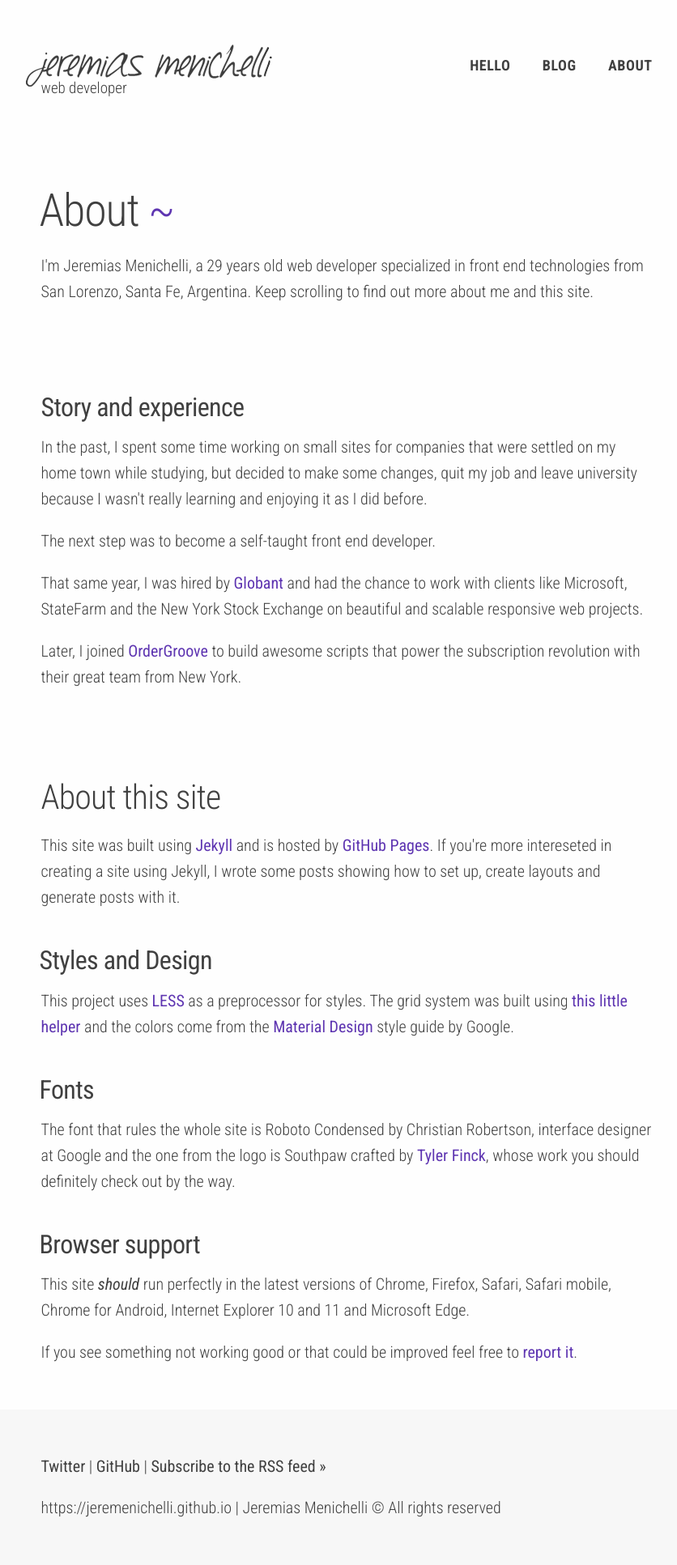
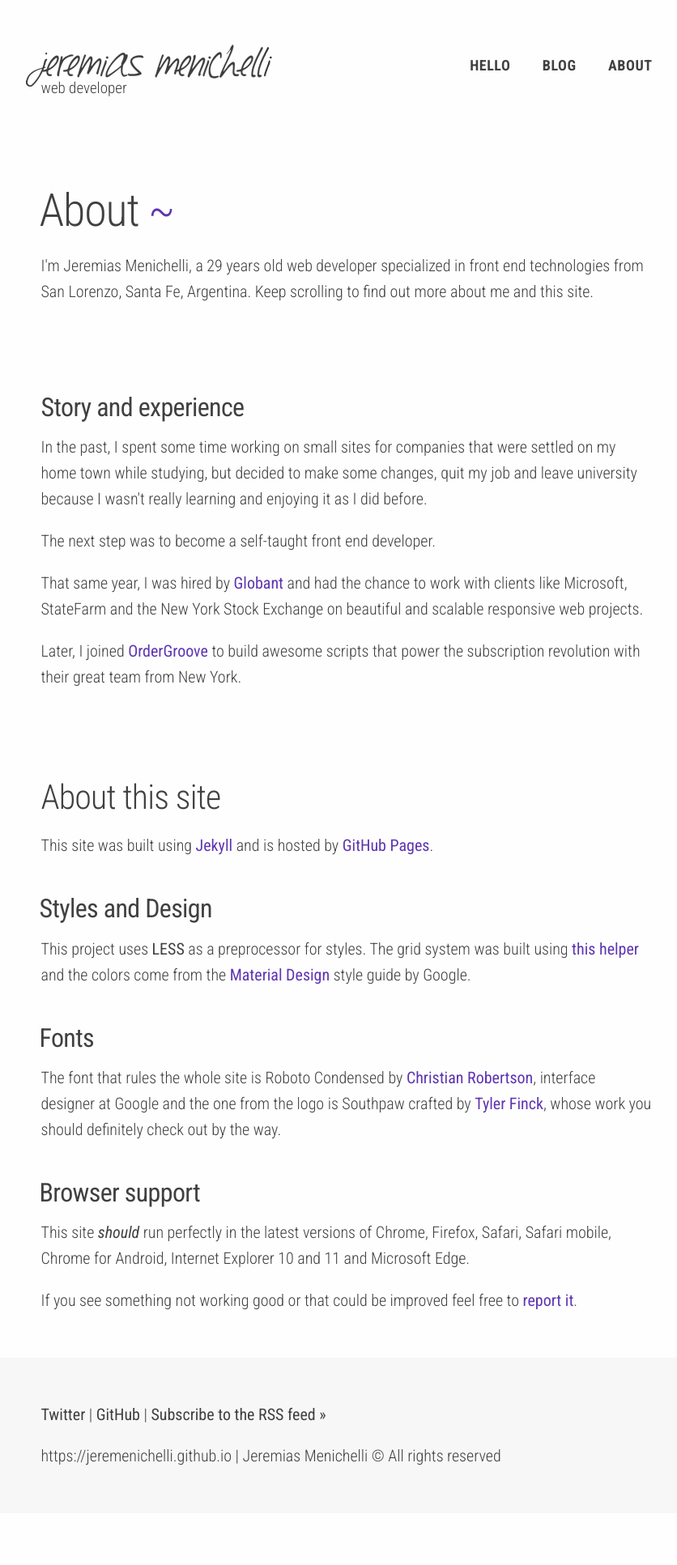
Before and after one commit to jeremenichelli/jeremenichelli.github.io, a Jekyll site: the page built from about/index.html, in a window 1280 px wide. Shown: the whole page at 81% size, without its empty margins (212-1048 px from the left). Built offline with Jekyll 4.4.1, drawn with Linux system fonts in a browser that asks for light colours; after the commit the page ends 1869 px from its top, so only the background shows below that.

Commit message:
Changes in text about site building process

```diff
--- a/about/index.html
+++ b/about/index.html
@@ -17,13 +17,13 @@ type: about
     <div class="row">
         <div class="column column-6">
             <h2 class="about--main-title">About this site</h2>
-            <p>This site was built using <a href="https://www.jekyllrb.com">Jekyll</a> and is hosted by <a href="https://pages.github.com" target="_blank">GitHub Pages</a>. If you're more intereseted in creating a site using Jekyll, I wrote some posts showing how to set up, create layouts and generate posts with it.</p>
+            <p>This site was built using <a href="https://www.jekyllrb.com">Jekyll</a> and is hosted by <a href="https://pages.github.com" target="_blank">GitHub Pages</a>.
 
             <h3>Styles and Design</h3>
-            <p>This project uses <a href="https://www.lesscss.org" target="_blank">LESS</a> as a preprocessor for styles. The grid system was built using <a href="https://jeremenichelli.github.io/gridbuilder">this little helper</a> and the colors come from the <a href="https://www.google.com/design/spec/style/color.htm" target="_blank">Material Design</a> style guide by Google.</p>
+            <p>This project uses <strong>LESS</strong> as a preprocessor for styles. The grid system was built using <a href="https://jeremenichelli.github.io/gridbuilder">this helper</a> and the colors come from the <a href="https://www.google.com/design/spec/style/color.htm" target="_blank">Material Design</a> style guide by Google.</p>
 
             <h3>Fonts</h3>
-            <p>The font that rules the whole site is Roboto Condensed by Christian Robertson, interface designer at Google and the one from the logo is Southpaw crafted by <a href="https://www.tylerfinck.com/" target="_blank">Tyler Finck</a>, whose work you should definitely check out by the way.</p>
+            <p>The font that rules the whole site is Roboto Condensed by <a href="http://christianrobertson.com/">Christian Robertson</a>, interface designer at Google and the one from the logo is Southpaw crafted by <a href="https://www.tylerfinck.com/" target="_blank">Tyler Finck</a>, whose work you should definitely check out by the way.</p>
 
             <h3>Browser support</h3>
             <p>This site <em>should</em> run perfectly in the latest versions of Chrome, Firefox, Safari, Safari mobile, Chrome for Android, Internet Explorer 10 and 11 and Microsoft Edge.</p>
```
